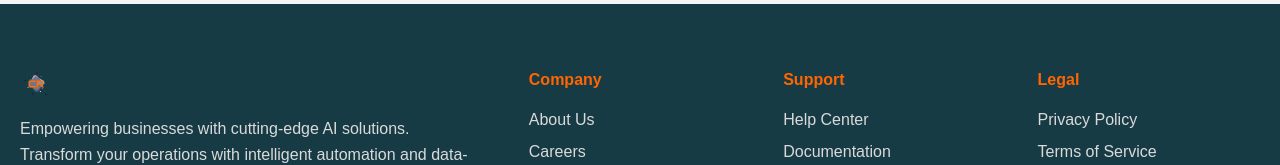
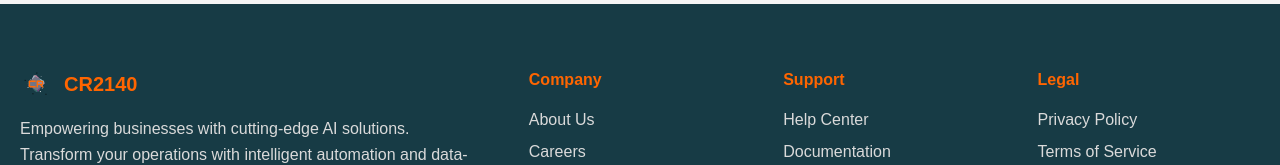
Before and after one commit to olurocks/cr24, a React (Vite) app: page / in a window 1280 px wide. Shown: the part 1792-1957 px from the top of the page. Built offline with nearby package versions, Linux system fonts and the light colour scheme.

Commit message:
fix footer color

```diff
--- a/src/components/elements/Footer.tsx
+++ b/src/components/elements/Footer.tsx
@@ -44,9 +44,7 @@ export const Footer = () => {
           <div className="lg:col-span-2">
             <div className="flex items-center gap-3 mb-4">
               <img src={logo} className="w-8 h-8" alt="CR2140 Logo" />
-              <span className="text-xl font-bold" style={{ color: "#173b45" }}>
-                CR2140
-              </span>
+              <span className="text-xl font-bold footer-header">CR2140</span>
             </div>
             <p className="text-body-text mb-6 max-w-md leading-relaxed">
               Empowering businesses with cutting-edge AI solutions. Transform
--- a/src/index.css
+++ b/src/index.css
@@ -10,6 +10,8 @@
   --heading-2: #dadada;
   --heading-3: #173b45;
   --subheading: #173b45;
+  --footer-header: #ff6500;
+
 }
 
 html.dark {
@@ -22,11 +24,16 @@ html.dark {
   --heading-2: #dadada;
   --heading-3: #dadada;
   --subheading: #dadada;
+  --footer-header: #173b45;
 }
 
 @layer utilities {
   .bg-body {
     background-color: var(--color-bg);
+  }
+
+  .footer-header {
+    color: var(--footer-header);
   }
 
   .bg-navbar {
```
